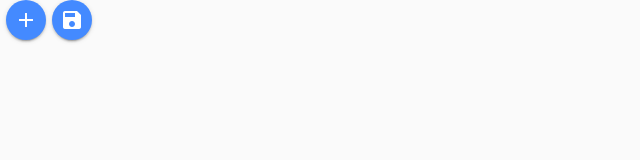
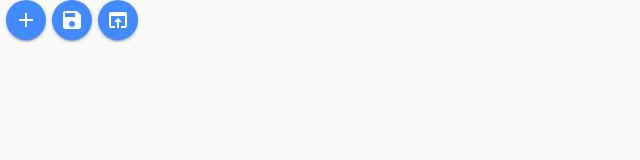
Before and after one commit to SyureNyanko/Kobanzame, a Vue app: page / in a window 1280 px wide. Shown: the top 160 px of the page, without its empty margins (0-640 px from the left). Built offline with nearby package versions, Linux system fonts and the light colour scheme.

Commit message:
add upload interface

```diff
--- a/src/App.vue
+++ b/src/App.vue
@@ -6,6 +6,10 @@
      </md-button>
      <md-button class="md-icon-button md-raised md-primary" @click="saveNote">
        <md-icon>save</md-icon>
+     </md-button>
+     <md-button type="submit" class="md-icon-button md-raised md-primary" @click="loadNote">
+       <md-icon>open_in_browser</md-icon>
+       <input ref="uploadDom" style="display: none" @change="loadNote" type="file">
      </md-button>
     </div>
     <span v-for="(item, index) in list" v-bind:key="index">
@@ -45,18 +49,23 @@ export default {
     addNote: function() {
       var x = getRandomInt(window.innerHeight - 50) + 25;
       var y = getRandomInt(window.innerWidth);
-        this.list.push({initialTop : x, initialLeft: y})
+        this.list.push({initialTop : x, initialiLeft: y})
     },
     saveNote: function(){
       let download_temp = []
       for (var i = 0 ; i < Object.keys(this.$refs).length ; i++) {
-        let position = this.$refs['note' + i]['0'].getPosition();
-        let size = this.$refs['note' + i]['0'].getSize();
-        let text = this.$refs['note' + i]['0'].getText();
-        download_temp.push(Object.assign(text, position, size));
-
+        // exclude other refs
+        if(this.$refs['note' + i]) {
+          let position = this.$refs['note' + i]['0'].getPosition();
+          let size = this.$refs['note' + i]['0'].getSize();
+          let text = this.$refs['note' + i]['0'].getText();
+          download_temp.push(Object.assign(text, position, size));
+        }
       }
       stickyNotesDownload(download_temp);
+    },
+    loadNote: function() {
+      this.$refs.uploadDom.click();
     }
   }
 }
```
